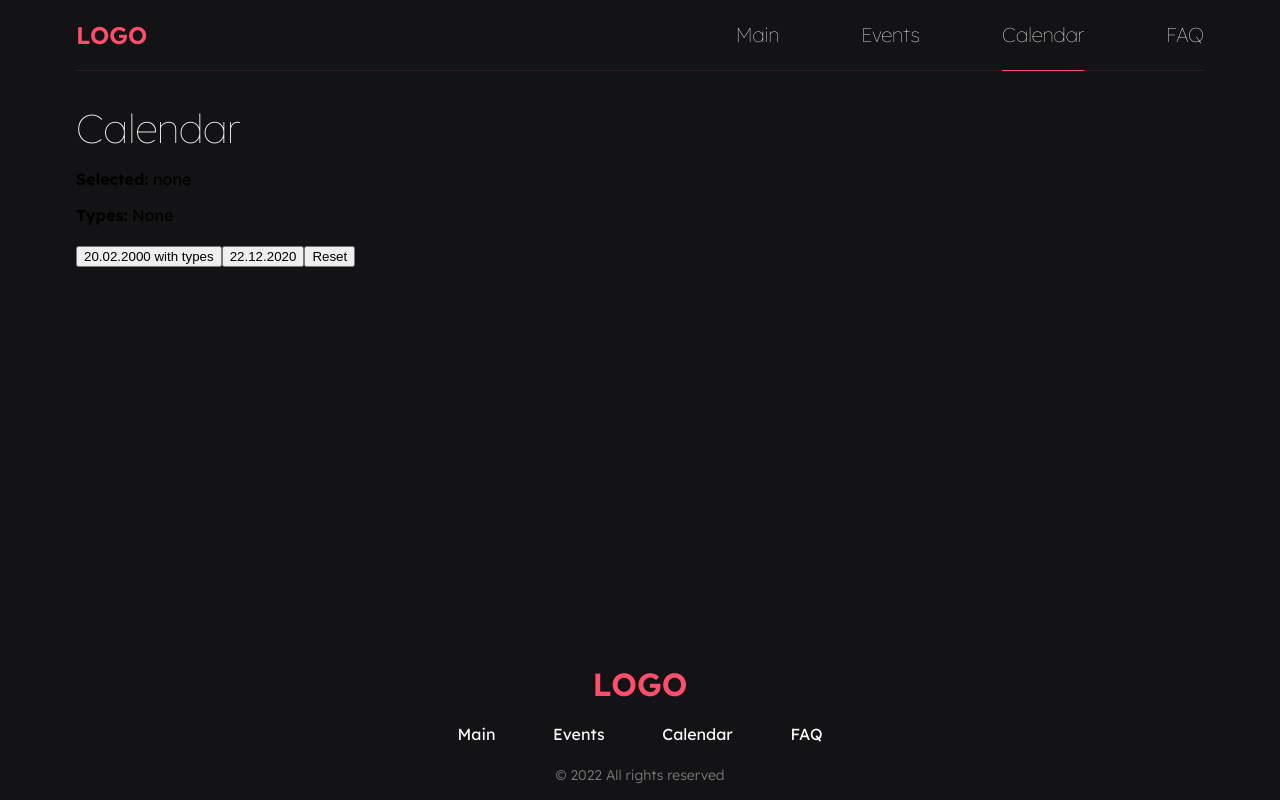
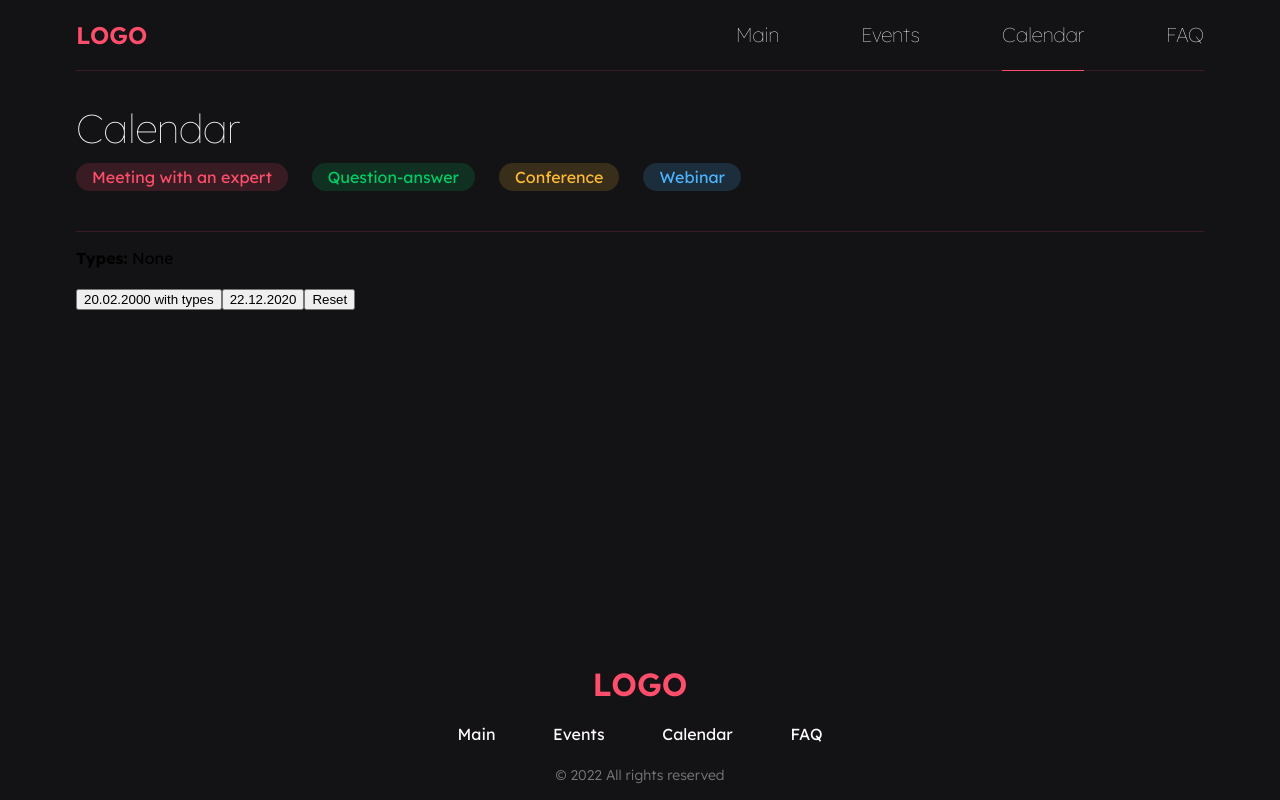
Before and after one commit to serhiiKhr/sereda-events, a React (Create React App) app: page /calendar in a window 1280 px wide. Built offline with nearby package versions, Linux system fonts and the light colour scheme.

Commit message:
tag completed

```diff
--- a/src/globalStyles.js
+++ b/src/globalStyles.js
@@ -7,4 +7,5 @@ export const PageTitle = styled.h1`
     font-size: 40px;
     color: ${COLORS.MAIN_FONT};
     margin: 0;
+    margin-bottom: 10px;
 `;
--- a/src/pages/Calendar/Calendar.jsx
+++ b/src/pages/Calendar/Calendar.jsx
@@ -2,6 +2,16 @@ import React from 'react';
 import { useNavigate, useLocation } from 'react-router-dom';
 
 import { PageTitle } from '../../globalStyles'
+import { TagsContainer } from "./Calendar.styled";
+
+import Tag from "./components/Tag/Tag";
+
+const TAGS = [
+    { text: 'Meeting with an expert', type: 'alert' },
+    { text: 'Question-answer', type: 'success' },
+    { text: 'Conference', type: 'warning' },
+    { text: 'Webinar', type: 'info' },
+]
 
 function Calendar() {
     const navigate = useNavigate();
@@ -21,12 +31,36 @@ function Calendar() {
         navigate(`?`);
     }
 
+    const onTagClick = (type) => {
+        if (isSelected(type)) {
+            const nextTypes = types.filter(t => t !== type);
+            handleNavigation({
+                ...queryParams,
+                types: nextTypes
+            });
+        } else {
+            handleNavigation({
+                ...queryParams,
+                types: [
+                    ...types,
+                    type
+                ]
+            });
+        }
+    }
+
+    const isSelected = (type) => {
+        return types.includes(type);
+    }
+
     return (
         <section>
             <PageTitle>Calendar</PageTitle>
-            <p>
-                <strong>Selected:</strong> {selected}
-            </p>
+            <TagsContainer>
+                {
+                    TAGS.map((tag, i) => <Tag key={i} text={tag.text} type={tag.type} onClick={onTagClick} selected={isSelected(tag.type)} />)
+                }
+            </TagsContainer>
             <p>
                 <strong>Types:</strong> {types.length > 0 ? types.join(', ') : 'None'}
             </p>
--- a/src/pages/Calendar/Calendar.styled.js
+++ b/src/pages/Calendar/Calendar.styled.js
@@ -0,0 +1,9 @@
+import styled from 'styled-components';
+import { rgba } from 'polished';
+
+import { BREAKPOINTS, COLORS } from "../../constants/styled"
+
+export const TagsContainer = styled.div`
+    border-bottom: 1px solid ${rgba(COLORS.ALERT, 0.16)};
+    padding-bottom: 40px;
+`;
--- /dev/null
+++ b/src/pages/Calendar/components/Tag/Tag.jsx
@@ -0,0 +1,16 @@
+import React from 'react';
+
+
+
+import {STag} from "./Tag.styled";
+
+
+
+function Tag({ text, type, selected, onClick }) {
+
+    return (
+        <STag selected={selected} type={type} onClick={() => onClick(type)}>{text}</STag>
+    )
+}
+
+export default Tag;
--- /dev/null
+++ b/src/pages/Calendar/components/Tag/Tag.styled.js
@@ -0,0 +1,65 @@
+import styled from 'styled-components';
+import { rgba } from 'polished';
+
+import { BREAKPOINTS, COLORS } from "../../../../constants/styled";
+
+
+const getColor = (type) => {
+    let color;
+
+    switch (type) {
+        case 'alert':
+            color = COLORS.ALERT;
+            break;
+        case 'success':
+            color = COLORS.SUCCESS;
+            break;
+        case 'warning':
+            color = COLORS.WARNING;
+            break;
+        case 'info':
+            color = COLORS.INFO;
+            break;
+
+        default:
+            color = COLORS.WARNING;
+    }
+
+    return color;
+}
+export const STag = styled.div`
+    background-color: ${({ type, selected }) => {
+        const color = getColor(type);
+
+        if (selected) {
+            return color;
+        }
+
+        return rgba(color, 0.16);
+    }};
+    color: ${({ type, selected }) => {
+        if (!selected) {
+            return getColor(type);
+        }
+
+        return COLORS.MAIN_BACKGROUND;
+    }};
+    padding: 4px 16px;
+    border-radius: 16px;
+    text-align: center;
+    cursor: pointer;
+    display: inline-block;
+    font-size: 16px;
+    line-height: 20px;
+    &:not(:last-child) {
+        margin-right: 24px;
+    }
+
+    &:hover {
+        opacity: 0.9;
+    }
+
+    @media (max-width: ${BREAKPOINTS.tablet}px) {
+        margin-bottom: 16px;
+    }
+`;
```
